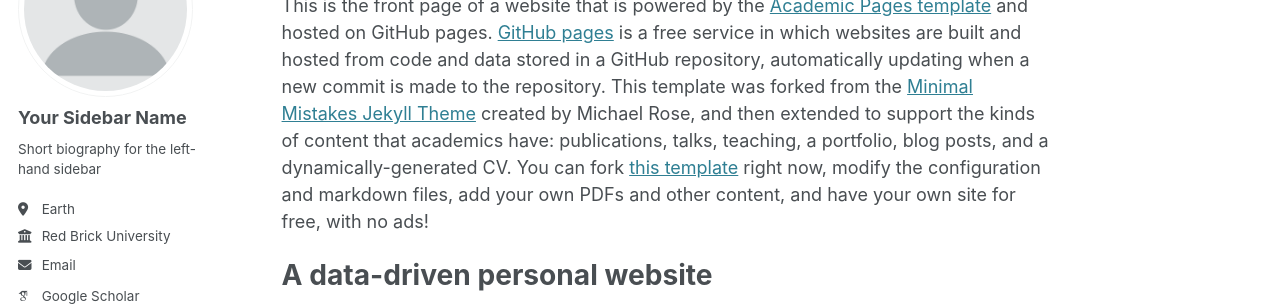
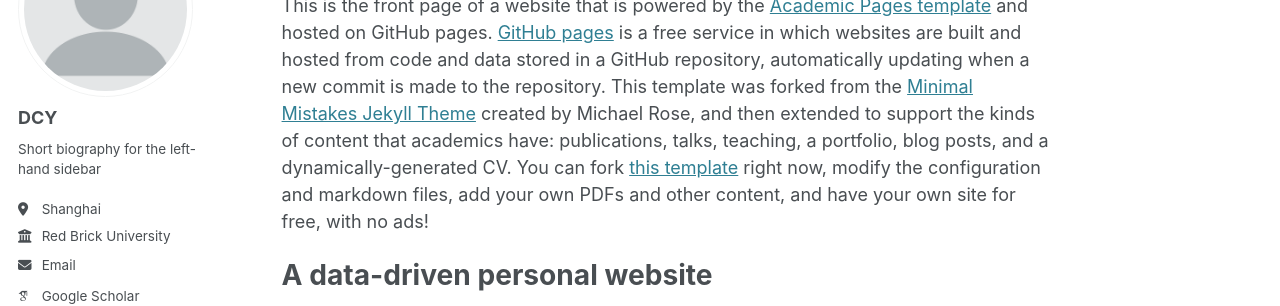
Before and after one commit to DCYeo/dcyeo.github.io, a Jekyll site: the page built from _pages/about.md, in a window 1280 px wide. Shown: the part 184-490 px from the top of the page. Built offline with Jekyll 4.4.1, drawn with Linux system fonts in a browser that asks for light colours; some web fonts are replaced.

Commit message:
Update _config.yml

```diff
--- a/_config.yml
+++ b/_config.yml
@@ -13,9 +13,9 @@ title                    : "DCY / Site Title"
 title_separator          : "-"
 name                     : &name "Your Name"
 description              : &description "personal description"
-url                      : https://academicpages.github.io # the base hostname & protocol for your site e.g. "https://[your GitHub username].github.io"
+url                      : "https://dcyeo.github.io"
 baseurl                  : "" # the subpath of your site, e.g. "/blog"
-repository               : "academicpages/academicpages.github.io"
+repository               : "dcyeo/dcyeo.github.io"
 
 # Site Author - The following control what appear as part of the author content on the side bar.
 #               If a field is blank the icon and link will not appear, otherwise it will be shown.
@@ -23,10 +23,10 @@ repository               : "academicpages/academicpages.github.io"
 author:
   # Biographic information
   avatar           : "profile.png"
-  name             : "Your Sidebar Name"
+  name             : "DCY"
   pronouns         : # example: "she/her"
   bio              : "Short biography for the left-hand sidebar"
-  location         : "Earth"
+  location         : "Shanghai"
   employer         : "Red Brick University"
   uri              : # URL
   email            : "none@example.org"
```
